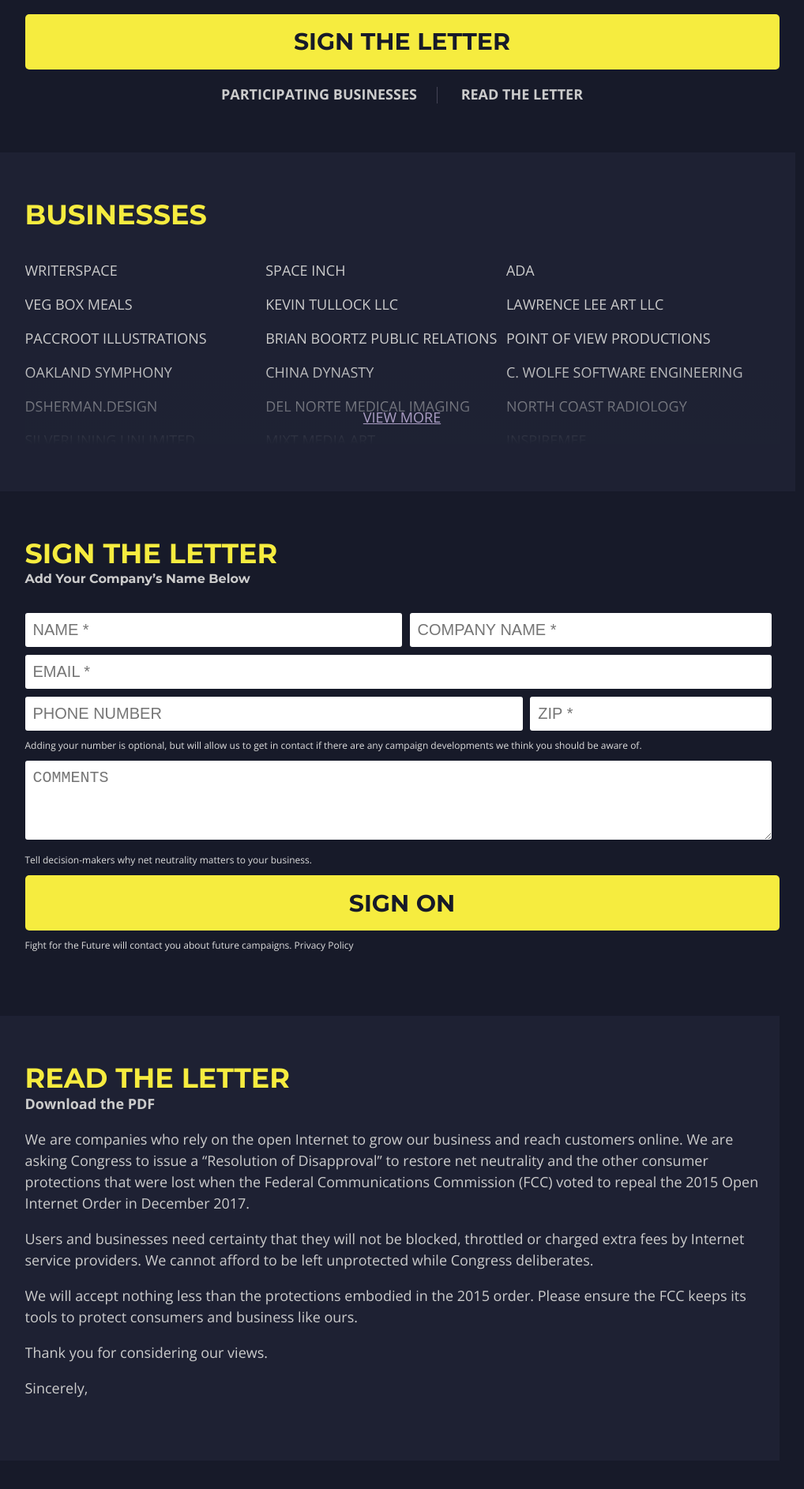
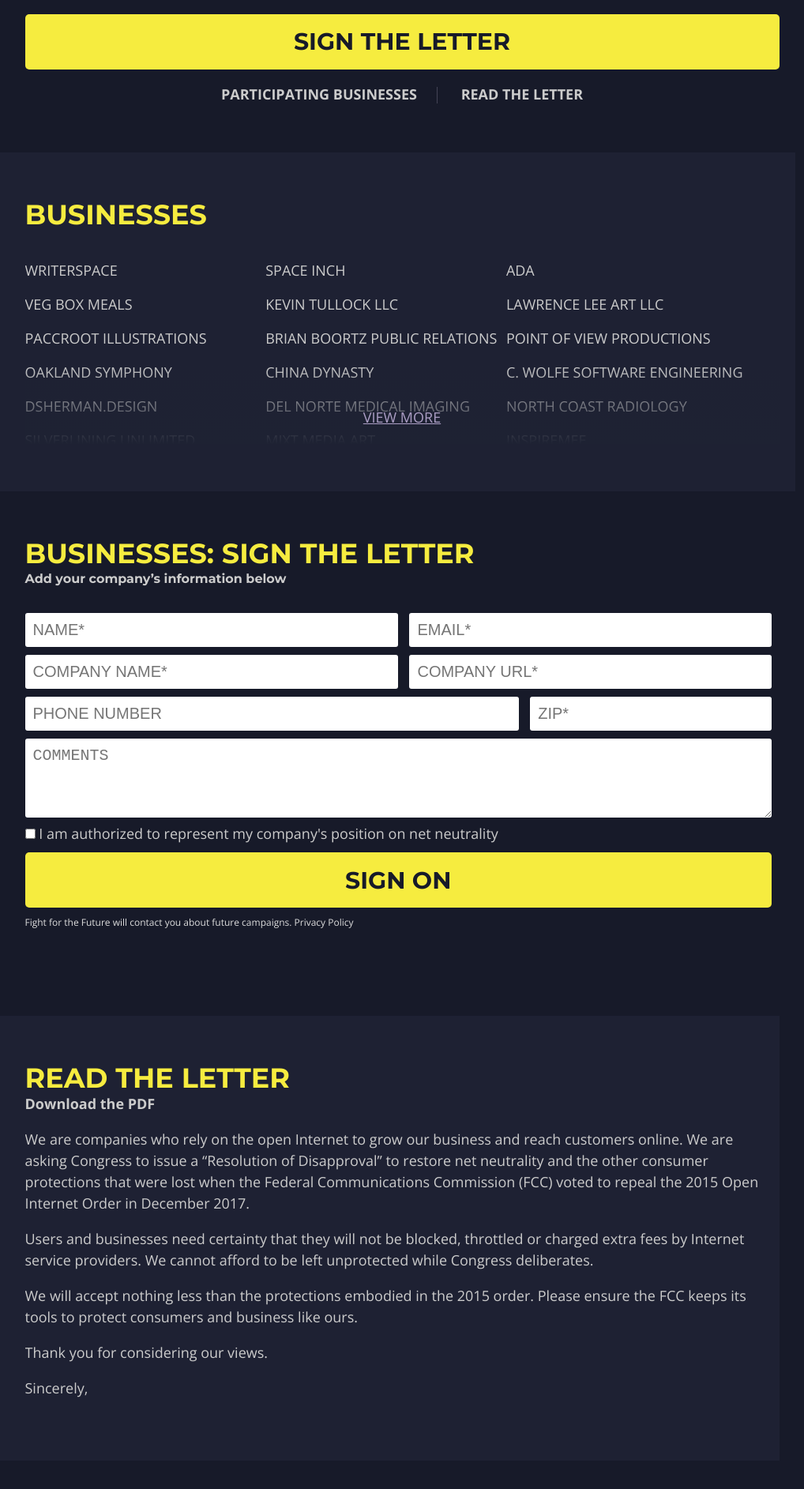
Before and after one commit to fightforthefuture/vetsforthe.net, a Jekyll site: the page built from index.md, in a window 1280 px wide. Shown: the part 442-2327 px from the top of the page at 79% size, without its empty margins (121-1139 px from the left). Built offline with Jekyll 4.4.1, drawn with Linux system fonts in a browser that asks for light colours.

Commit message:
Add company URL and checkbox to form

```diff
--- a/_sass/_default.scss
+++ b/_sass/_default.scss
@@ -263,6 +263,9 @@
 		font-size: 12px;
 		margin: 10px 0;
 	}
+	.button {
+		width: 99%;
+	}
 	input, textarea {
 		width: 99%;
 		display: inline-block;
@@ -272,15 +275,18 @@
 		font-size: 20px;
 		margin: 0px;
 	}
-	#full_name {
-		width: 50%;
+	input[type="checkbox"] {
+		width: auto;
 	}
-	#company {
+	#full_name, #company {
+		width: 49.5%;
+	}
+	#email, #company_url {
 		width: 48%;
 		margin-left: 1%;
 	}
 	#phone {
-		width: 66%;
+		width: 65.5%;
 	}
 	#postcode {
 		width: 32%;
--- a/index.md
+++ b/index.md
@@ -299,10 +299,10 @@
 
 <div class="section letter">
 
-## Sign the Letter
+## Businesses: Sign the Letter
 {: #signon }
 
-### Add Your Company's Name Below
+### Add your company's information below
 
 {::options parse_block_html="false" /}
 <div id="petition-form">
@@ -313,20 +313,20 @@
 <form method="post" action="https://queue.fightforthefuture.org/action" accept-charset="UTF-8">
 	<div class="message" style="display: none;"></div>
 	<div>
-		<input id='full_name' type="text" name="member[first_name]" placeholder="NAME *" title="Full Name" autocomplete="name" required><input id='company' type="text" name="member[company]" placeholder="COMPANY NAME *" title="Company name" required>
+		<input id='full_name' type="text" name="member[first_name]" placeholder="NAME*" title="Full Name" autocomplete="name" required>
+		<input id='email' type="email" name="member[email]" placeholder="EMAIL*" title="Email" required>
 	</div>
 	<div>
-		<input id='email' type="email" name="member[email]" placeholder="EMAIL *" title="Email" required>
+		<input id='company' type="text" name="member[company]" placeholder="COMPANY NAME*" title="Company name" required>
+		<input id='company_url' type="text" name="meta_data" placeholder="COMPANY URL*" title="Company URL" required>
 	</div>
 	<div>
-		<input id="phone" type="tel" name="member[phone_number]" placeholder="PHONE NUMBER" title="Phone"><input id="postcode" type="text" name="member[postcode]" placeholder="ZIP *" title="Zip" required>
-	</div>
-	<div>
-		<p>Adding your number is optional, but will allow us to get in contact if there are any campaign developments we think you should be aware of.</p>
+		<input id="phone" type="tel" name="member[phone_number]" placeholder="PHONE NUMBER" title="Phone">
+		<input id="postcode" type="tel" name="member[postcode]" placeholder="ZIP*" title="Zip" required>
 	</div>
 	<div>
 		<textarea name="action_comment" title="Comments" placeholder="COMMENTS"></textarea>
-		<p>Tell decision-makers why net neutrality matters to your business.</p>
+		<label><input type="checkbox" required> I am authorized to represent my company's position on net neutrality</label>
 	</div>
 
 	<div>
```
